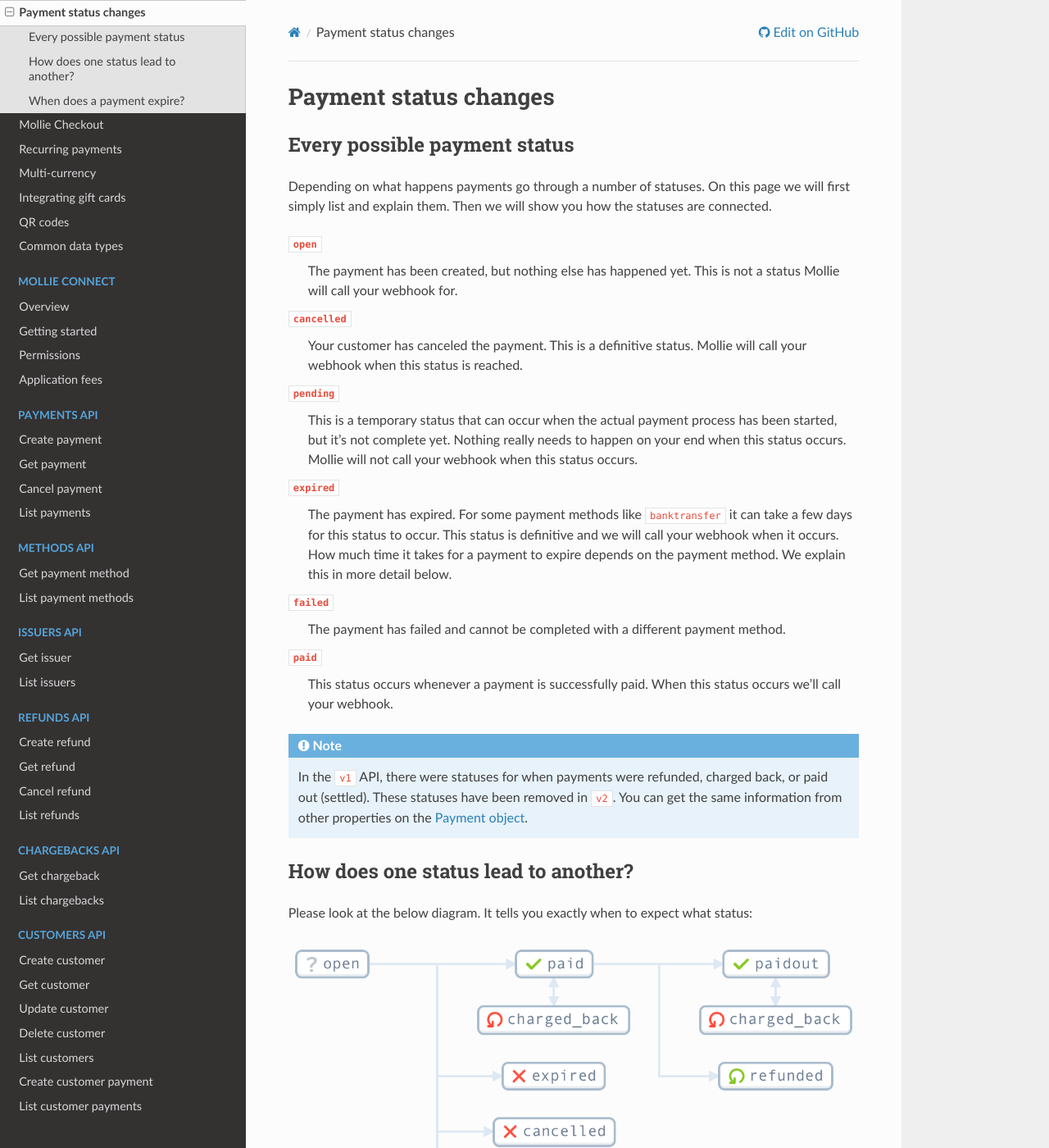
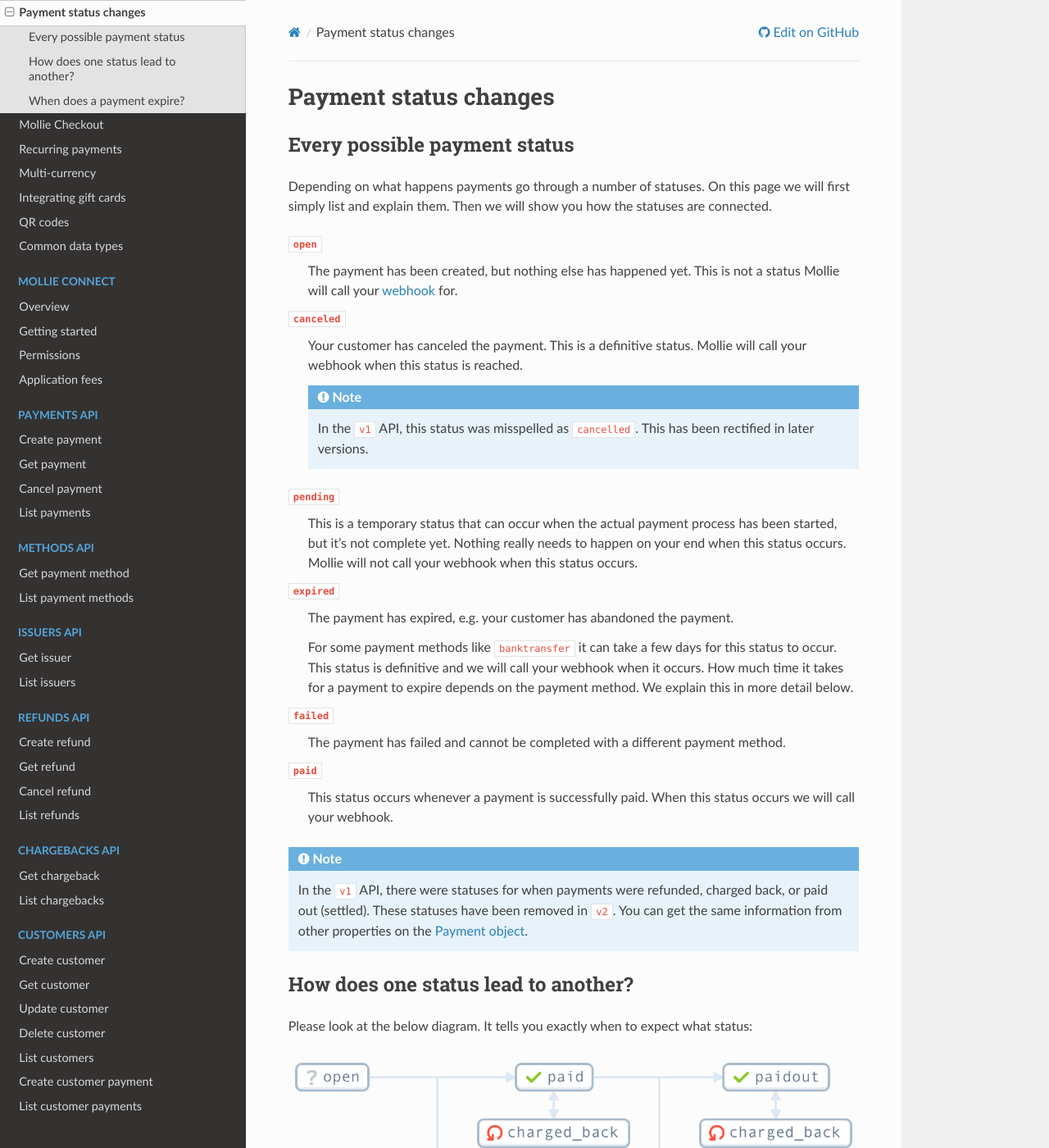
Before and after one commit to zsparal/api-documentation, a Sphinx documentation site: the page built from source/guides/payment-status-changes.rst, in a window 1280 px wide and 1400 px high. Shown: the whole window at 82% size. Built offline with Sphinx 7.4.7 and the Read the Docs theme 2.0.0, drawn with Linux system fonts in a browser that asks for light colours.

Commit message:
Update documentation on statuses

```diff
--- a/source/guides/payment-status-changes.rst
+++ b/source/guides/payment-status-changes.rst
@@ -9,12 +9,14 @@ Depending on what happens payments go through a number of statuses. On this page
 them. Then we will show you how the statuses are connected.
 
 ``open``
-    The payment has been created, but nothing else has happened yet. This is not a status Mollie will call your webhook
-    for.
+    The payment has been created, but nothing else has happened yet. This is not a status Mollie will call your
+    :ref:`webhook <guides/webhooks>` for.
 
-``cancelled``
+``canceled``
     Your customer has canceled the payment. This is a definitive status. Mollie will call your webhook when this status
     is reached.
+
+    .. note:: In the ``v1`` API, this status was misspelled as ``cancelled``. This has been rectified in later versions.
 
 ``pending``
     This is a temporary status that can occur when the actual payment process has been started, but it's not complete
@@ -22,7 +24,9 @@ them. Then we will show you how the statuses are connected.
     status occurs.
 
 ``expired``
-    The payment has expired. For some payment methods like ``banktransfer`` it can take a few days for this status to
+    The payment has expired, e.g. your customer has abandoned the payment.
+
+    For some payment methods like ``banktransfer`` it can take a few days for this status to
     occur. This status is definitive and we will call your webhook when it occurs. How much time it takes for a payment
     to expire depends on the payment method. We explain this in more detail below.
 
@@ -30,7 +34,7 @@ them. Then we will show you how the statuses are connected.
     The payment has failed and cannot be completed with a different payment method.
 
 ``paid``
-    This status occurs whenever a payment is successfully paid. When this status occurs we'll call your webhook.
+    This status occurs whenever a payment is successfully paid. When this status occurs we will call your webhook.
 
 .. note:: In the ``v1`` API, there were statuses for when payments were refunded, charged back, or paid out (settled).
           These statuses have been removed in ``v2``. You can get the same information from other properties on the
--- a/source/migrating-v1-to-v2.rst
+++ b/source/migrating-v1-to-v2.rst
@@ -60,7 +60,8 @@ Changes in the Payments API
 The following changes have been made in regards to the status of payments:
 
 * The statuses ``paidout``, ``refunded`` and ``charged_back`` have been removed.
-* If you want to see if a payment has been paid out, it will contain the ``settlementId`` property.
+* The status ``cancelled`` has been renamed to `canceled` (US English spelling).
+* If you want to see if a payment has been settled to your bank account, it will contain the ``settlement`` key in the ``_links`` property.
 * If you want to see if a payment has any refunds, the payment will have the ``refunds`` key in the ``_links`` property,
   which will point you to the refunds resource where you can view the refund details.
 * If you want to see if a payment has any chargebacks, the payment will have the ``chargebacks`` key in the ``_links``
```
Also changed, not shown: README.md (+2 -1 lines).
